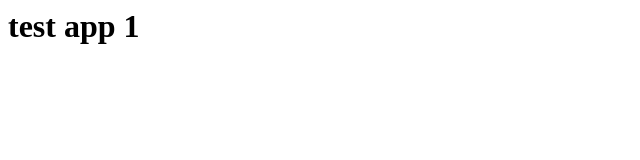
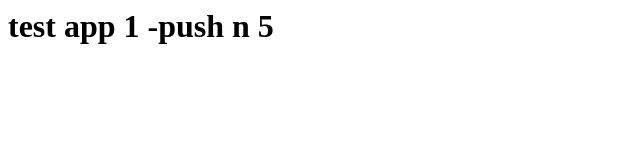
Before and after one commit to youssef993/simple-devops-yz, a plain HTML site: page index.html in a window 1280 px wide. Shown: the whole page, without its empty margins (0-640 px from the left). Drawn offline with Linux system fonts and the light colour scheme.

Commit message:
test push

```diff
--- a/index.html
+++ b/index.html
@@ -1 +1 @@
-<h1>test app 1</h1>
+<h1>test app 1 -push n 5</h1>
```
